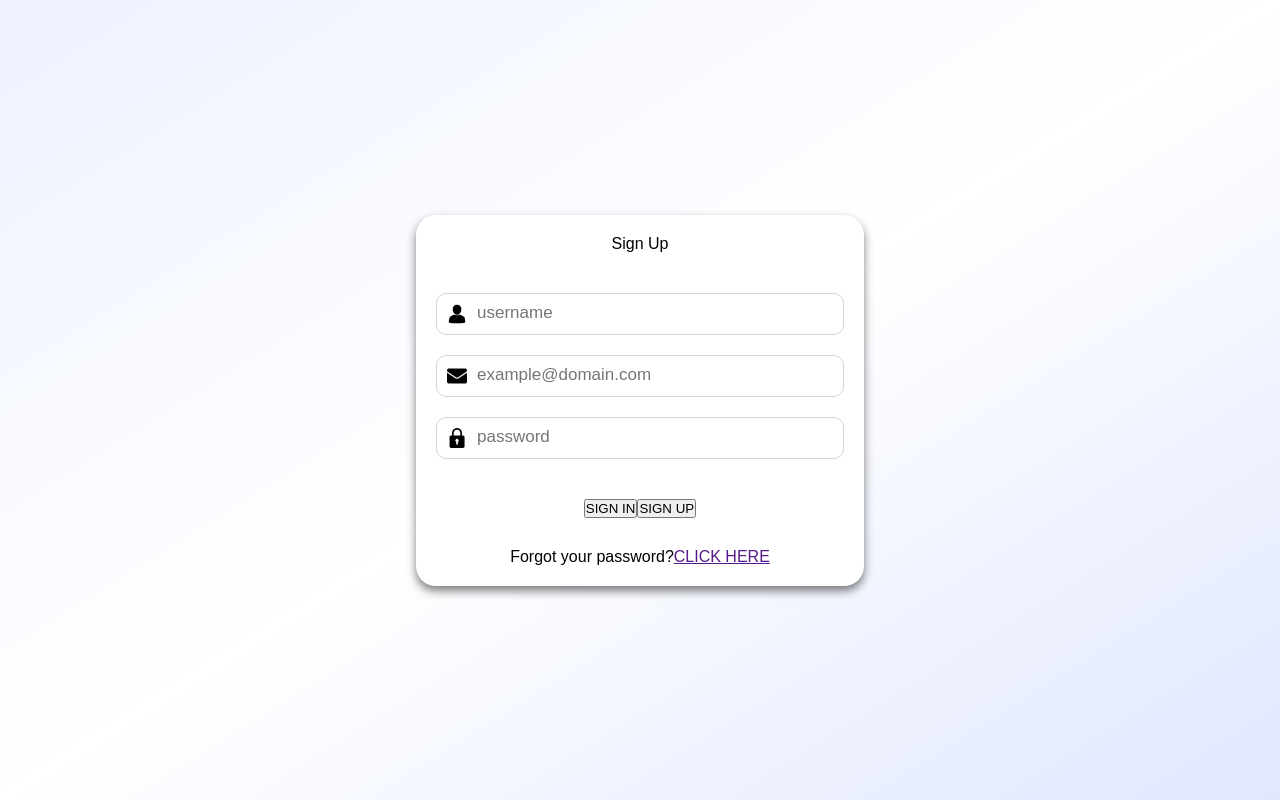
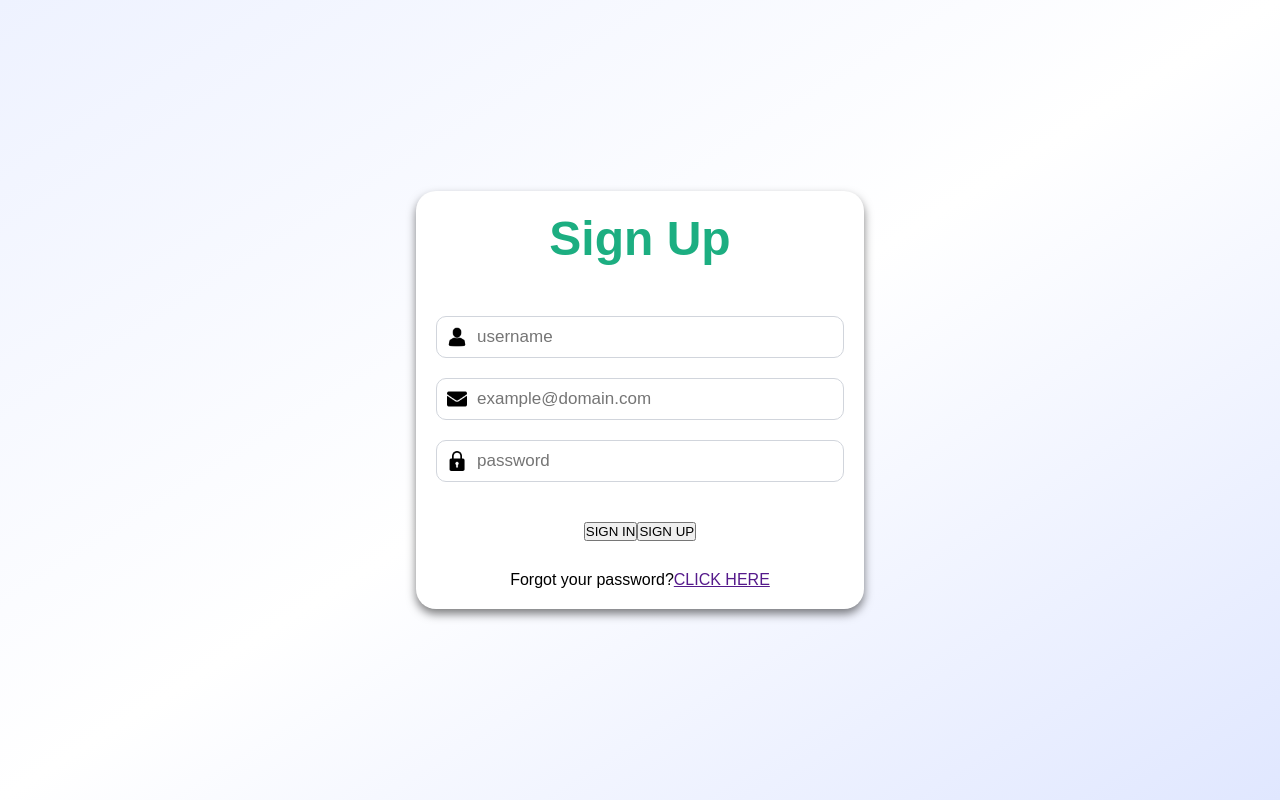
Before and after one commit to NelMatrix743/simple_react_sign_in_up, a React (Vite) app: page / in a window 1280 px wide. Built offline with nearby package versions, Linux system fonts and the light colour scheme.

Commit message:
add style for header text

```diff
--- a/src/Components/AuthSection/AuthSection.css
+++ b/src/Components/AuthSection/AuthSection.css
@@ -16,6 +16,15 @@
     width: 20px;
     margin: 5px;
 }
+
+
+.header-text {
+    color: #1CAE81;
+    font-size: 48px;
+    font-weight: 700;
+    margin-bottom: 10px;
+}
+
 
 .input-section {
     width: 100%;
```
